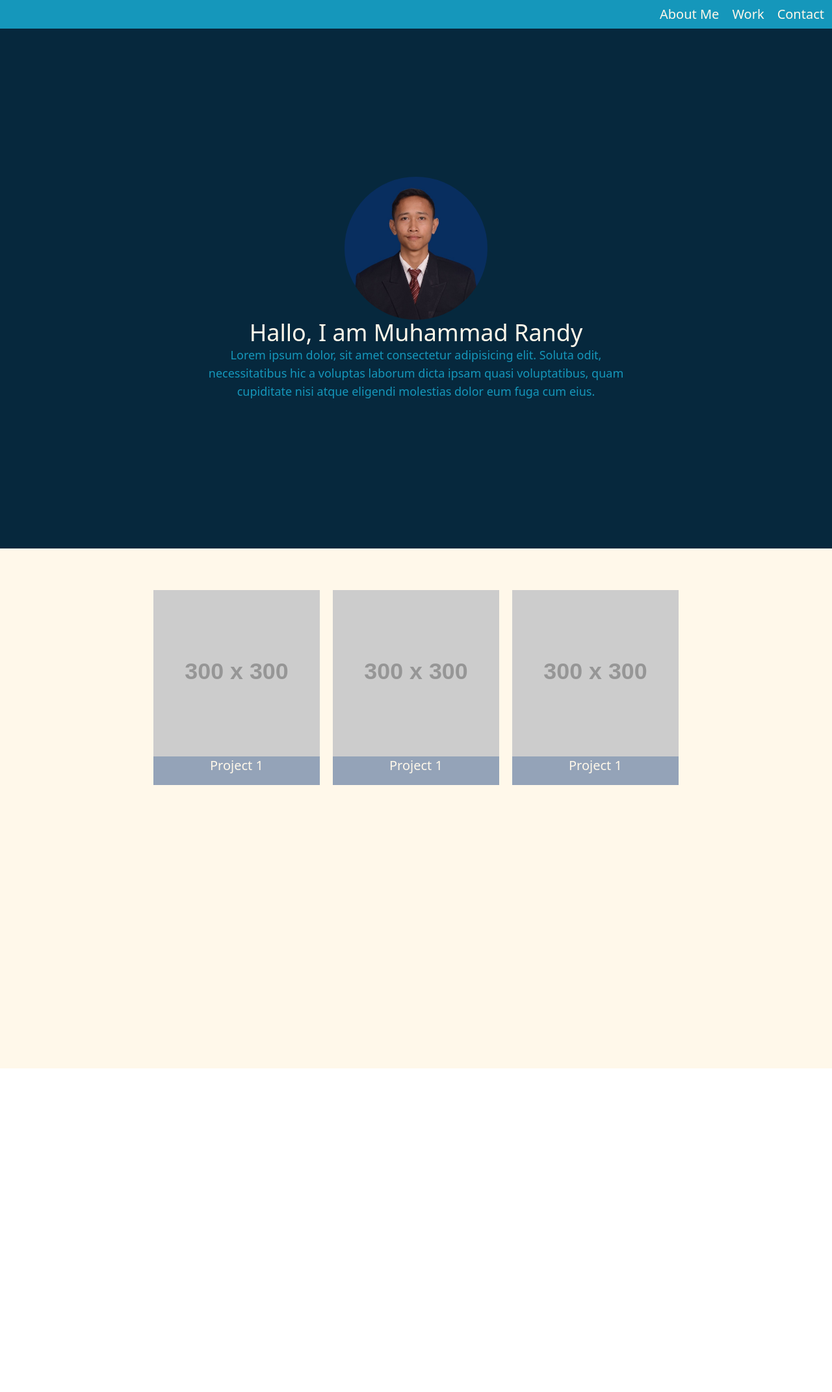
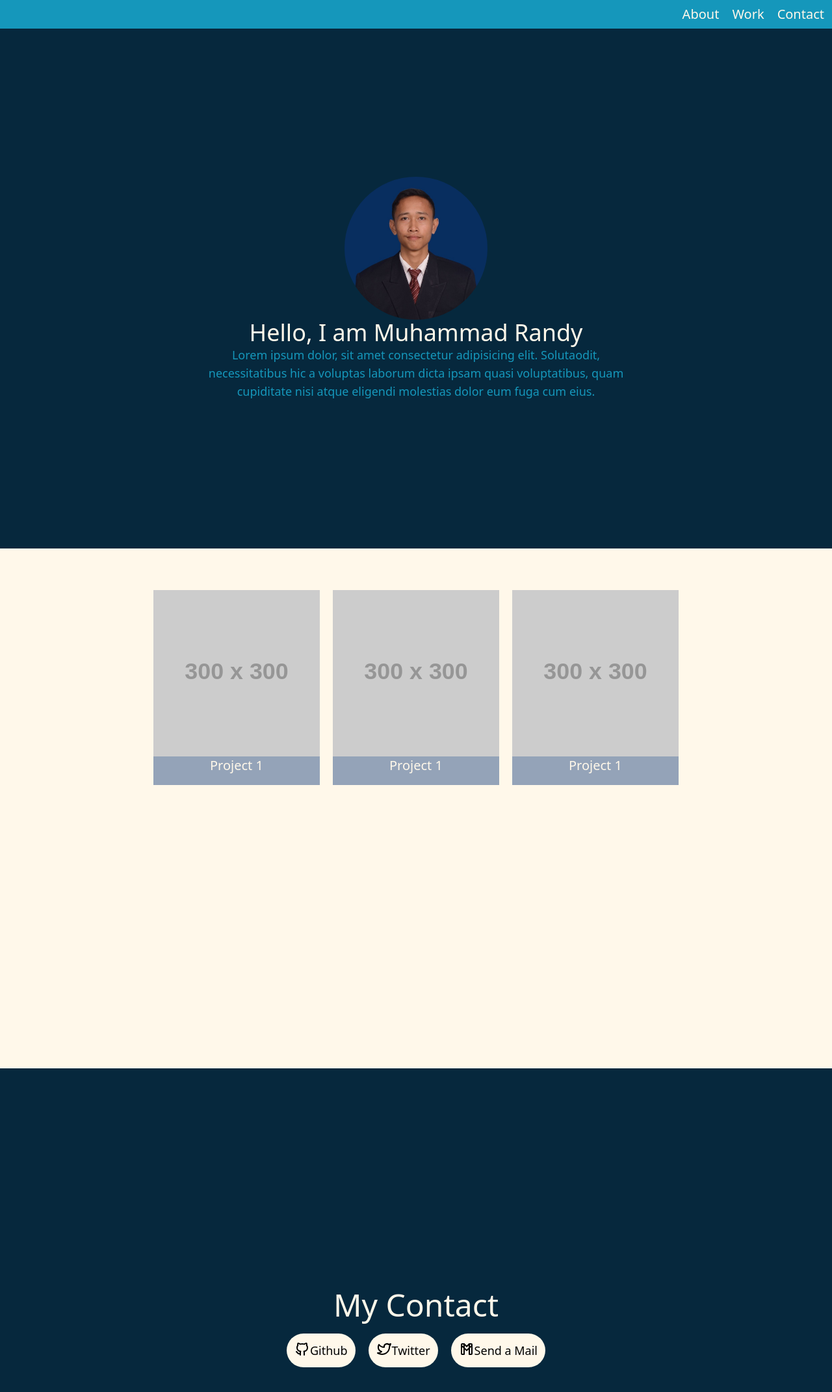
Before and after one commit to MuhRandy/portofolio-website, a React (Vite) app: page / in a window 1280 px wide. Shown: the top 2142 px of the page at 65% size. Before the commit the page ends 1644 px from the top, so only its background shows below. Built offline with nearby package versions, Linux system fonts and the light colour scheme.

Commit message:
menambah component contact

```diff
--- a/package.json
+++ b/package.json
@@ -9,6 +9,7 @@
     "preview": "vite preview"
   },
   "dependencies": {
+    "@tabler/icons": "^1.103.0",
     "react": "^18.2.0",
     "react-dom": "^18.2.0"
   },
--- a/src/App.jsx
+++ b/src/App.jsx
@@ -1,6 +1,7 @@
 import { useState } from "react";
 import reactLogo from "./assets/react.svg";
 import About from "./component/About";
+import Contact from "./component/Contact";
 import Navbar from "./component/Navbar";
 import Work from "./component/Work";
 
@@ -10,6 +11,7 @@ function App() {
       <Navbar />
       <About />
       <Work />
+      <Contact />
     </div>
   );
 }
--- a/src/component/About.jsx
+++ b/src/component/About.jsx
@@ -1,6 +1,9 @@
 import profil from "../assets/profil.jpg";
 
 export default function About() {
+  const name = "Hello, I am Muhammad Randy";
+  const description =
+    "Lorem ipsum dolor, sit amet consectetur adipisicing elit. Solutaodit, necessitatibus hic a voluptas laborum dicta ipsam quasi voluptatibus, quam cupiditate nisi atque eligendi molestias dolor eum fuga cum eius.";
   return (
     <section id="About">
       <div className="bg-secondary text-primary min-h-screen flex items-center justify-center">
@@ -10,13 +13,8 @@ export default function About() {
             alt="profil"
             className="h-[220px] mx-auto rounded-full"
           />
-          <h1 className="font-medium text-4xl">Hallo, I am Muhammad Randy</h1>
-          <p className="text-navbar text-lg">
-            Lorem ipsum dolor, sit amet consectetur adipisicing elit. Soluta
-            odit, necessitatibus hic a voluptas laborum dicta ipsam quasi
-            voluptatibus, quam cupiditate nisi atque eligendi molestias dolor
-            eum fuga cum eius.
-          </p>
+          <h1 className="font-medium text-4xl">{name}</h1>
+          <p className="text-navbar text-lg">{description}</p>
         </div>
       </div>
     </section>
--- /dev/null
+++ b/src/component/Contact.jsx
@@ -0,0 +1,43 @@
+import {
+  IconBrandGithub,
+  IconBrandGmail,
+  IconBrandTwitter,
+} from "@tabler/icons";
+
+export default function Contact() {
+  return (
+    <section
+      id="Contact"
+      className="bg-secondary h-screen flex items-center justify-center"
+    >
+      <div>
+        <h1 className="text-5xl font-sans font-medium text-primary text-center">
+          My Contact
+        </h1>
+        <div className="flex items-center justify-center pt-5 gap-5 text-lg font-medium">
+          <a
+            href="#"
+            className="flex justify-center bg-primary p-3 rounded-full"
+          >
+            <IconBrandGithub />
+            Github
+          </a>
+          <a
+            href="#"
+            className="flex justify-center bg-primary p-3 rounded-full"
+          >
+            <IconBrandTwitter />
+            Twitter
+          </a>
+          <a
+            href="#"
+            className="flex justify-center bg-primary p-3 rounded-full"
+          >
+            <IconBrandGmail />
+            Send a Mail
+          </a>
+        </div>
+      </div>
+    </section>
+  );
+}
--- a/src/component/Navbar.jsx
+++ b/src/component/Navbar.jsx
@@ -1,10 +1,13 @@
 export default function Navbar() {
+  const nav = ["About", "Work", "Contact"];
   return (
     <nav className="sticky top-0">
       <div className="flex justify-end gap-5 pr-3 text-xl font-medium bg-navbar text-primary py-2">
-        <a href="#About">About Me</a>
-        <a href="#Work">Work</a>
-        <a href="#">Contact</a>
+        {nav.map((i, key) => (
+          <a key={key} href={`#${i}`}>
+            {i}
+          </a>
+        ))}
       </div>
     </nav>
   );
```
Also changed, not shown: 1 other file (tests, documents, lock files or other folders).
